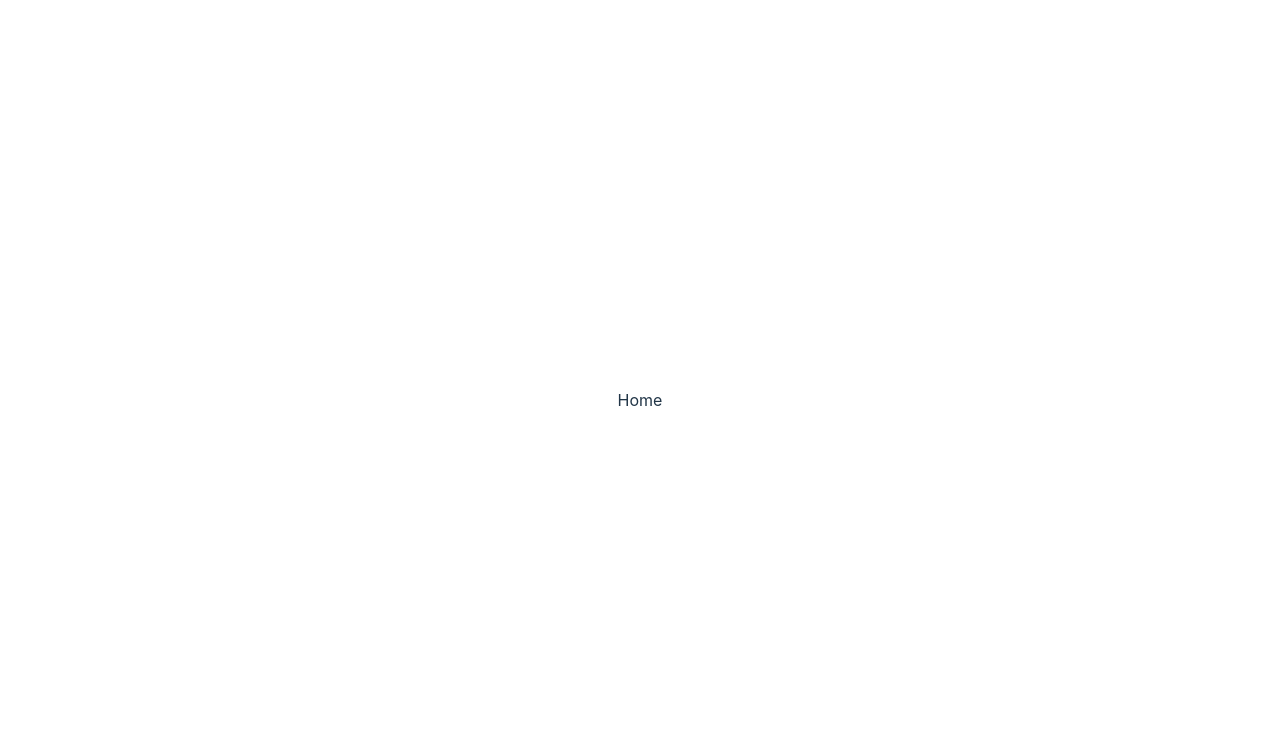
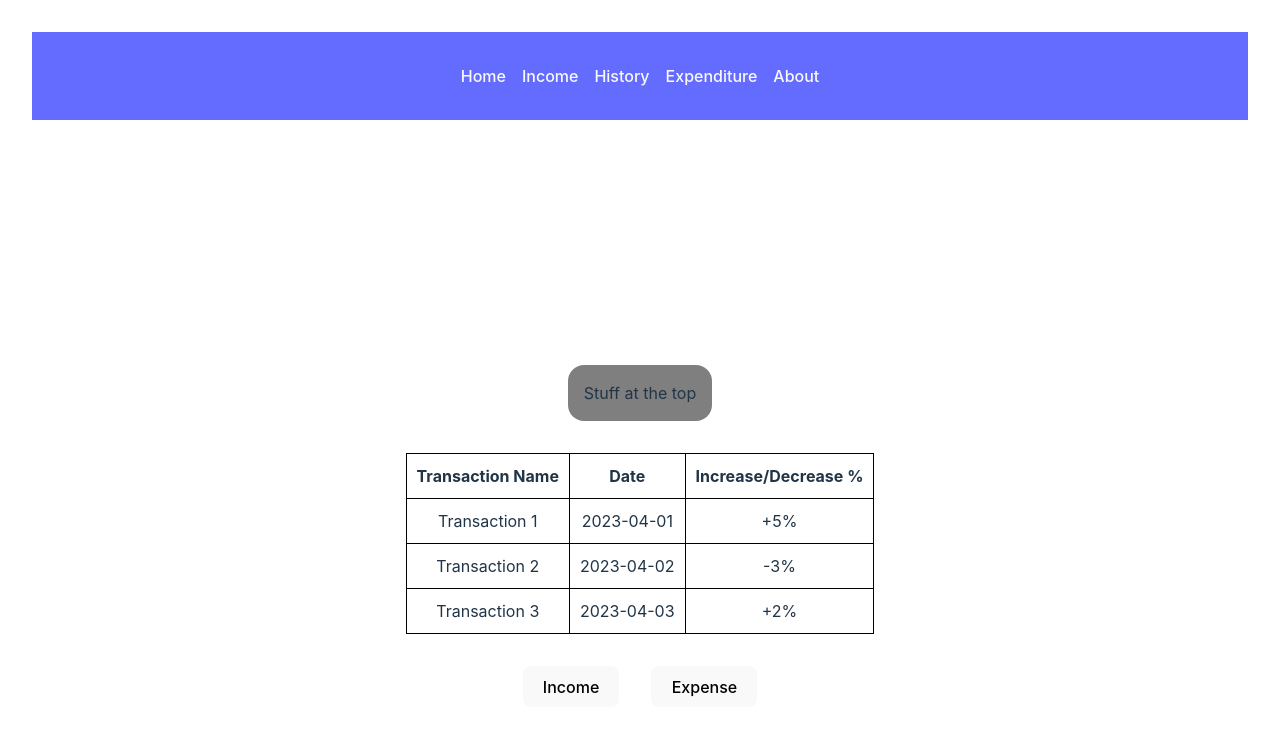
Before and after one commit to cgbea/Expenses-tracker, a React (Vite) app: page / in a window 1280 px wide. Shown: the top 734 px of the page. Built offline with nearby package versions, Linux system fonts and the light colour scheme.

Commit message:
Added Homepage

```diff
--- a/src/App.jsx
+++ b/src/App.jsx
@@ -1,28 +1,35 @@
 import React from 'react';
-import { BrowserRouter as Router, Route, Switch } from 'react-router-dom';
+import { createBrowserRouter, createRoutesFromElements, Route, RouterProvider } from 'react-router-dom';
 import './App.css'
 import Home from './components/Home';
 import Income from './components/Income';
 import Expenditure from './components/Expenditure';
 import History from './components/History';
 import About from './components/About.jsx';
+import Root from './components/Root.jsx';
 
 
 const App = () => {
+  const router = createBrowserRouter(
+    createRoutesFromElements(
+      <Route path="/" element={<Root/>}>
+       <Route index element={<Home/>}/>
+       <Route path="/about" element={<About/>}/>
+       <Route path="/expenditure" element={<Expenditure/>}/>
+       <Route path="/history" element={<History/>}/>
+       <Route path="/income" element={<Income/>}/>
+
+      </Route>
+    )
+  )
   return (
-    <Router>
+
       <div>
 
-        <Switch>
-          <Route path="/" exact component={Home} />
-          <Route path="/income" component={Income} />
-          <Route path="/expenses" component={Expenditure} />
-          <Route path="/history" component={History} />
-          <Route path="/about" component={About} />
-        </Switch>
+        <RouterProvider router={router}/>
 
       </div>
-    </Router>
+
   );
 };
 
--- a/src/components/Home.jsx
+++ b/src/components/Home.jsx
@@ -1,9 +1,46 @@
-import React from 'react'
+import React from 'react';
 
 function Home() {
-  return (
-    <div>Home</div>
-  )
+ return (
+    <div style={{ display: 'flex', justifyContent: 'center', alignItems: 'center', height: '100vh',flexDirection:"column" }}>
+      <section style={{padding: '16px',borderRadius:"16px",backgroundColor:"rgba(0,0,0,0.5)", margin:"2rem"}}>
+        Stuff at the top
+      </section>
+      <section>
+      <table style={{ margin: 'auto', borderCollapse: 'collapse', width: '100%',borderRadius:"16px" }}>
+          <thead>
+            <tr>
+              <th style={{ border: '1px solid black', padding: '10px', textAlign: 'center' }}>Transaction Name</th>
+              <th style={{ border: '1px solid black', padding: '10px', textAlign: 'center' }}>Date</th>
+              <th style={{ border: '1px solid black', padding: '10px', textAlign: 'center' }}>Increase/Decrease %</th>
+            </tr>
+          </thead>
+          <tbody>
+            <tr>
+              <td style={{ border: '1px solid black', padding: '10px', textAlign: 'center' }}>Transaction 1</td>
+              <td style={{ border: '1px solid black', padding: '10px', textAlign: 'center' }}>2023-04-01</td>
+              <td style={{ border: '1px solid black', padding: '10px', textAlign: 'center' }}>+5%</td>
+            </tr>
+            <tr>
+              <td style={{ border: '1px solid black', padding: '10px', textAlign: 'center' }}>Transaction 2</td>
+              <td style={{ border: '1px solid black', padding: '10px', textAlign: 'center' }}>2023-04-02</td>
+              <td style={{ border: '1px solid black', padding: '10px', textAlign: 'center' }}>-3%</td>
+            </tr>
+            <tr>
+              <td style={{ border: '1px solid black', padding: '10px', textAlign: 'center' }}>Transaction 3</td>
+              <td style={{ border: '1px solid black', padding: '10px', textAlign: 'center' }}>2023-04-03</td>
+              <td style={{ border: '1px solid black', padding: '10px', textAlign: 'center' }}>+2%</td>
+            </tr>
+            {/* Add more rows as needed */}
+          </tbody>
+        </table>
+        <div style={{display:"flex", gap: "2rem", justifyContent:"center", margin: "2rem"}}>
+          <button>Income</button>
+          <button>Expense</button>
+        </div>
+      </section>
+    </div>
+ )
 }
 
-export default Home
+export default Home;
--- /dev/null
+++ b/src/components/Root.jsx
@@ -0,0 +1,29 @@
+import React from 'react'
+import { Link, Outlet } from 'react-router-dom'
+
+const Root = () => {
+  return (
+    <div>
+        <ul className='nav'>
+            <li>
+                <Link className='nav-item' to="/">Home</Link>
+            </li>
+            <li>
+                <Link className='nav-item' to="/income">Income</Link>
+            </li>
+            <li>
+                <Link className='nav-item' to="/history">History</Link>
+            </li>
+            <li>
+                <Link className='nav-item' to="/expenditure">Expenditure</Link>
+            </li>
+            <li>
+                <Link className='nav-item' to="/about">About</Link>
+            </li>
+        </ul>
+        <Outlet/>
+    </div>
+  )
+}
+
+export default Root
--- a/src/index.css
+++ b/src/index.css
@@ -25,10 +25,8 @@ a:hover {
 
 body {
   margin: 0;
-  display: flex;
-  place-items: center;
-  min-width: 320px;
-  min-height: 100vh;
+  padding: 0;
+  box-sizing: border-box;
 }
 
 h1 {
@@ -54,7 +52,21 @@ button:focus,
 button:focus-visible {
   outline: 4px auto -webkit-focus-ring-color;
 }
-
+.nav{
+  display: flex;
+  justify-content: center;
+  gap: 1rem;
+  padding: 2rem;
+  margin-top: 0;
+  background-color: #646cff;
+}
+.nav li{
+  list-style: none;
+  color: #f9f9f9;
+}
+.nav-item{
+  color: #f9f9f9;
+}
 @media (prefers-color-scheme: light) {
   :root {
     color: #213547;
```
